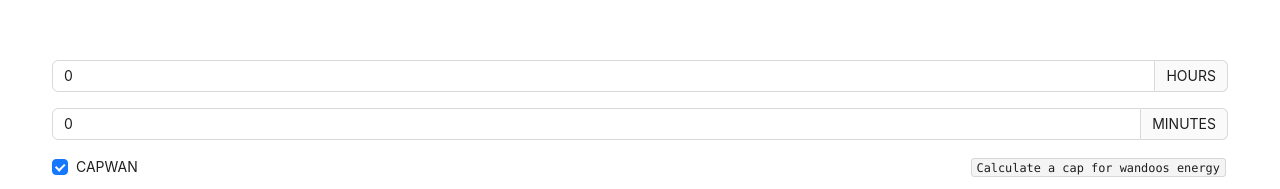
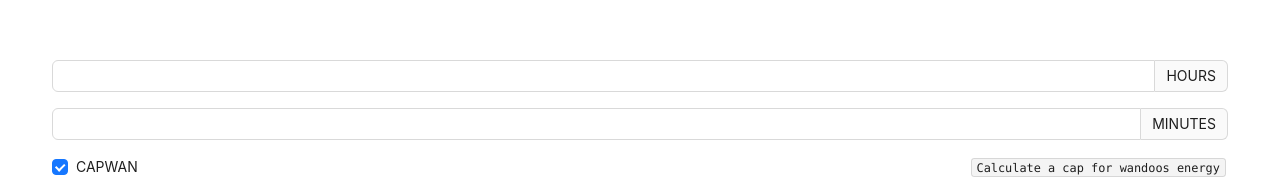
Before and after one commit to RdotSilva/TypeScript-React-Vite-NGU-Profile-Helper, a React (Vite) app: page / in a window 1280 px wide. Shown: the part 111-300 px from the top of the page. Built offline with nearby package versions, Linux system fonts and the light colour scheme.

Commit message:
Add new prop for defaultValue

```diff
--- a/src/components/TimeSelectForm/TimeSelectForm.tsx
+++ b/src/components/TimeSelectForm/TimeSelectForm.tsx
@@ -7,16 +7,21 @@ import { EnergyFormValues, TimerOptions } from "../../types/energy/energyTypes";
 interface TimeSelectFormProps {
   control: Control<EnergyFormValues>;
   name: TimerOptions;
+  defaultValue: number;
 }
 
-const TimeSelectForm = ({ control, name }: TimeSelectFormProps) => (
+const TimeSelectForm = ({
+  control,
+  name,
+  defaultValue,
+}: TimeSelectFormProps) => (
   <>
     <Controller
       render={({ field }) => (
         <InputNumber
           min={0}
           max={72}
-          defaultValue={0}
+          defaultValue={defaultValue}
           onChange={field.onChange}
           addonAfter={name}
         />
```
